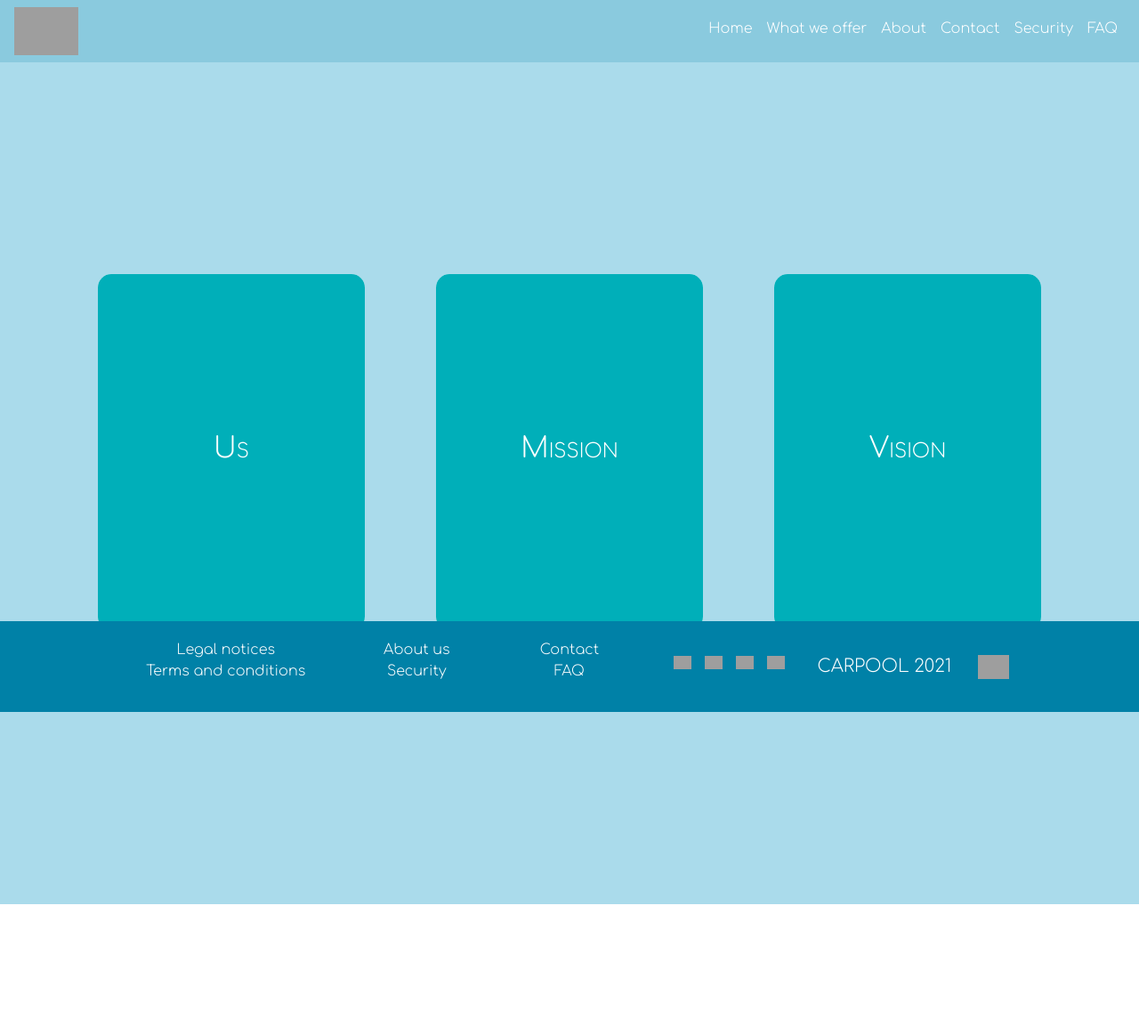
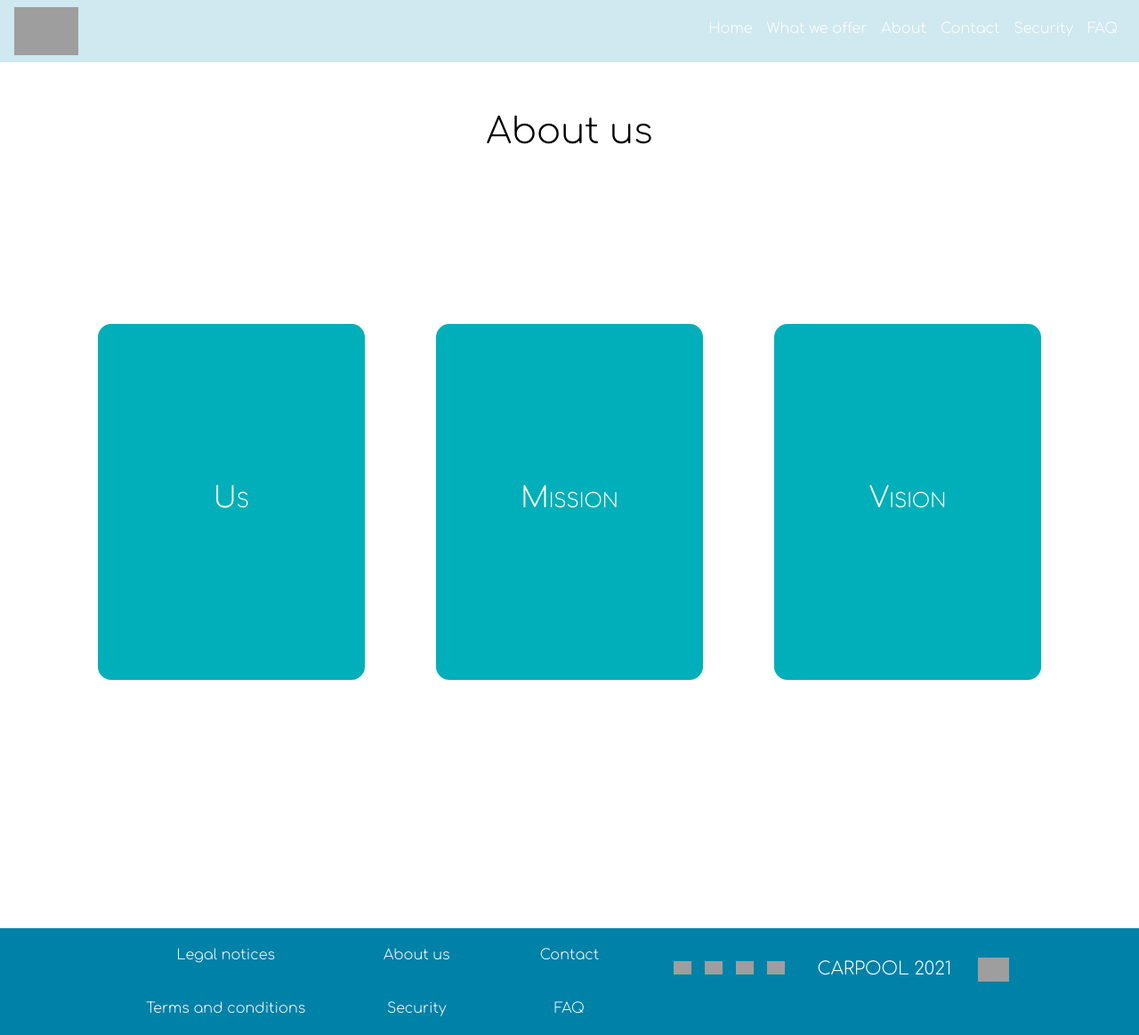
Before and after one commit to Carpooll/Web-Front-end, a React (Create React App) app: page /about in a window 1280 px wide. Shown: the whole page at 89% size. Before the commit the page ends 1016 px from the top, so only its background shows below. Built offline with nearby package versions, Linux system fonts and the light colour scheme; grey boxes are pictures that could not be loaded.

Commit message:
Footer fixed, contact fixed, about fixed

```diff
--- a/src/Components/Footer/Footer.css
+++ b/src/Components/Footer/Footer.css
@@ -1,20 +1,21 @@
 .Box {
-  padding: 20px;
-  background: #0081A7;
-  /* position: sticky;
-  position: -webkit-sticky; */
+  bottom: 0;
   width: 100%;
-  text-align: center;
-  z-index: 1000;
+  /* Set the fixed height of the footer here */
+  height: 100%;
+  line-height: 60px; /* Vertically center the text there */
+  background-color: #0081A7;
 }
 
 .Title{
   color: #ffffff;
 }
+
 .Container{
   display: flex;
   flex-direction: column;
   justify-content: center;
+  text-align: center;
   max-width: 1000px;
   margin: 0 auto;
   background-color: #0081A7;
@@ -26,6 +27,7 @@
   margin-bottom: 10px;
   text-decoration: none;
 }
+
 .FooterLink:hover{
   color: #004E66;
   transition: 200ms ease-in;
--- a/src/Components/Footer/Footer.jsx
+++ b/src/Components/Footer/Footer.jsx
@@ -3,28 +3,43 @@ import "./Footer.css";
 
 const Footer = () => {
     return (
-        <div className="Box fixed-bottom">
+        <div className="Box">
             <div className="Container">
                 <div className="row">
                     <div className="col-lg-12 col-sm-1">
                         <div className="row">
                             <div className="col-lg-3">
-                                <a className="FooterLink" href="">Legal notices </a>
-                                <br />
-                                <a className="FooterLink" href="">Terms and conditions</a>
+                                <ul class="list-unstyled mb-0">
+                                    <li>
+                                        <a href="#" className="text-white FooterLink">Legal notices</a>
+                                    </li>
+                                    <li>
+                                        <a href="#" className="text-white FooterLink">Terms and conditions</a>
+                                    </li>
+                                </ul>
 
                             </div>
                             <div className="col-lg-2">
-                                <a className="FooterLink" href="">About us</a>
-                                <br />
-                                <a className="FooterLink" href="">Security </a>
-
+                                <ul class="list-unstyled mb-0">
+                                    <li>
+                                        <a href="#" className="text-white FooterLink">About us</a>
+                                    </li>
+                                    <li>
+                                        <a href="#" className="text-white FooterLink">Security</a>
+                                    </li>
+                                </ul>
 
                             </div>
                             <div className="col-lg-2">
-                                <a className="FooterLink" href="">Contact </a>
-                                <br />
-                                <a className="FooterLink" href="">FAQ </a>
+                                <ul class="list-unstyled mb-0">
+                                    <li>
+                                        <a href="#" className="text-white FooterLink">Contact</a>
+                                    </li>
+                                    <li>
+                                        <a href="#" className="text-white FooterLink">FAQ</a>
+                                    </li>
+                                </ul>
+
 
 
                             </div>
--- a/src/Pages/About/About.css
+++ b/src/Pages/About/About.css
@@ -1,5 +1,5 @@
 .main_container, .abs-container{
-  background-color: rgb(170, 219, 235);
+  margin-bottom: 20%;
 }
 
 .center{
@@ -9,7 +9,7 @@
   margin-left: auto;
   margin-right:auto ;
   margin-top: 25%;
-  margin-bottom: 25%;
+
 }
 
 .Card {
@@ -38,7 +38,7 @@
   box-sizing: border-box;
   padding: 20px;
   color: white;
-
+  background-color: rgba(204, 238, 248, 0.924);
 }
 
 .about, .mission, .vision{
@@ -78,3 +78,18 @@ h2 {
 .m, .v, .u{
   color: white;
 }
+
+.About__header{
+  display: flex;
+  justify-content: center;
+  column-span:all;
+  margin:auto;
+  text-align:center;
+  margin-top: 10%;
+  margin-bottom: -10%;
+}
+
+.About__header h1{
+  color:black !important;
+
+}
--- a/src/Pages/About/About.jsx
+++ b/src/Pages/About/About.jsx
@@ -5,8 +5,11 @@ class About extends React.Component {
   render() {
     return (
       <React.Fragment>
-        <div className="container-fluid main_container">
+        <div className="container-fluid main_container" id="about">
           <div className="container abs-container">
+            <div className="About__header">
+              <h1>About us</h1>
+            </div>
             <div className="row">
               <div className="col-lg-4 center">
                 <div className="card Card">
--- a/src/Pages/Contact/Contact.css
+++ b/src/Pages/Contact/Contact.css
@@ -6,11 +6,11 @@
 }
 
 .Color_filter{
-    position: absolute;
+    position: sticky;
     background-color: rgba(7, 76, 97, 0.5);
     width: 100%;
     height: 100%;
-
+    margin-top: -50px;
 }
 
 .Contact__content{
@@ -24,6 +24,7 @@
 .Contact__text{
     margin:auto;
     text-align:center;
+    padding-bottom: 70px !important;
 }
 .Contact__text p{
     color:white;
--- a/src/Pages/Contact/Contact.jsx
+++ b/src/Pages/Contact/Contact.jsx
@@ -5,7 +5,7 @@ class Contact extends React.Component {
   render() {
     return (
       <React.Fragment>
-        <div className="Contact__background" id="contact">
+        <div className="Color_filter" id="contact">
           <div className="Color_filter">
             <div className="mt-5">
               <div className="container-fluid">
--- a/src/Pages/Whatweoffer/Whatweoffer.css
+++ b/src/Pages/Whatweoffer/Whatweoffer.css
@@ -6,7 +6,7 @@
     align-items: center;
     justify-content: center;
     overflow: hidden;
-    height: 50vh;
+    height: 60vh;
     z-index: 1;
     background-position: center;
     background-repeat: no-repeat;
@@ -49,13 +49,13 @@
     align-items: center;
     justify-content: center;
     overflow: hidden;
-    height: 50vh;
+    height: 60vh;
     z-index: 1;
     background-position: center;
     background-repeat: no-repeat;
     background-size: cover;
     filter: grayscale(0.2);
-
+    padding-bottom: auto;
 
    }
 
```
